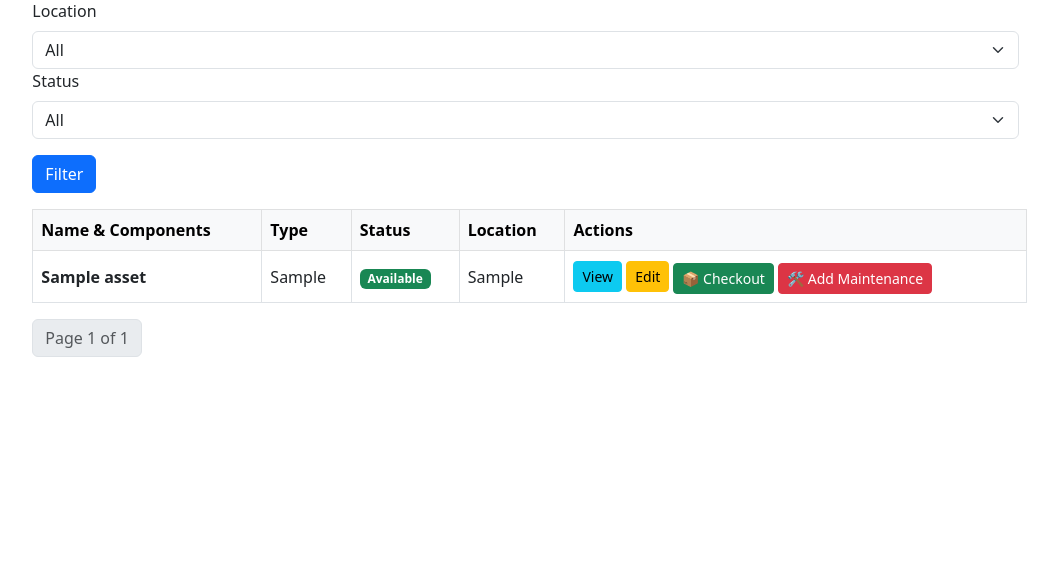
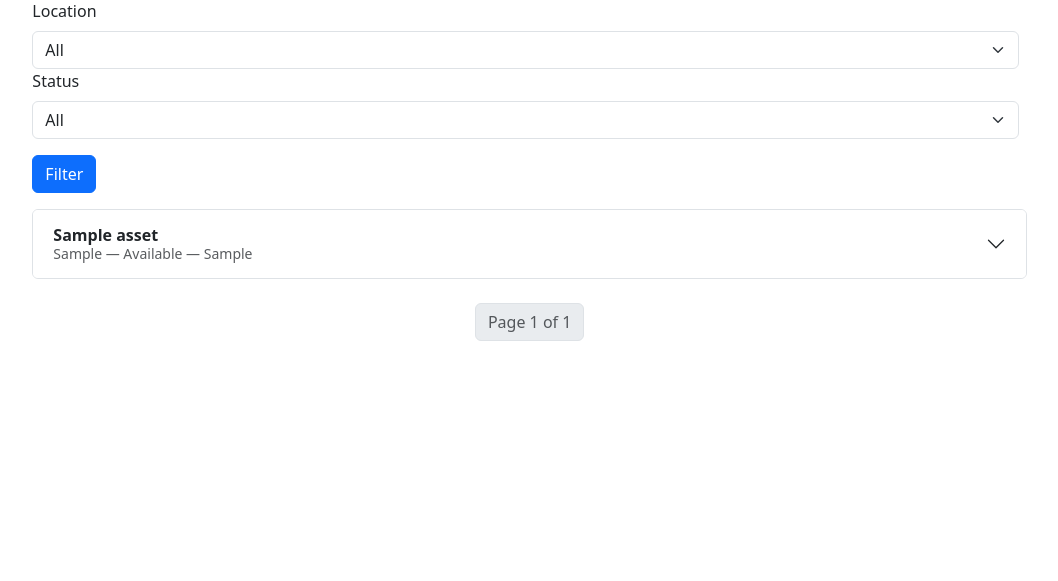
Before and after one commit to Nyakwar-Orera/mamal-inventory-system, a Flask app: page /assets/ in a window 1280 px wide. Shown: the part 127-708 px from the top of the page, without its empty margins (217-1275 px from the left). Run offline with Flask 3, Linux system fonts and the light colour scheme; a user stored in the database is signed in; tables that the repository leaves empty hold one stand-in row (values such as "Sample post").

Commit message:
Update view_assets.html

```diff
--- a/app/templates/assets/view_assets.html
+++ b/app/templates/assets/view_assets.html
@@ -21,80 +21,70 @@
     </form>
 
     <!-- Asset Table -->
-    <table class="table table-bordered table-hover align-middle">
-        <thead class="table-light">
-            <tr>
-                <th>Name & Components</th>
-                <th>Type</th>
-                <th>Status</th>
-                <th>Location</th>
-                <th>Actions</th>
-            </tr>
-        </thead>
-        <tbody>
+    <div class="accordion" id="assetAccordion">
         {% for asset in assets.items %}
-            <tr>
-                <td>
+        <div class="accordion-item mb-2">
+            <h2 class="accordion-header" id="heading{{ asset.id }}">
+                <button class="accordion-button {% if asset.asset_type != 'desktop' %}collapsed{% endif %}" type="button" data-bs-toggle="collapse" data-bs-target="#collapse{{ asset.id }}" aria-expanded="{% if asset.asset_type == 'desktop' %}true{% else %}false{% endif %}" aria-controls="collapse{{ asset.id }}">
+                    <div class="d-flex flex-column">
                         <strong>{{ asset.name }}</strong>
+                        <small class="text-muted">{{ asset.asset_type | title }} — {{ asset.status }} — {{ asset.location }}</small>
+                    </div>
+                </button>
+            </h2>
+            <div id="collapse{{ asset.id }}" class="accordion-collapse collapse {% if asset.asset_type == 'desktop' %}show{% endif %}" aria-labelledby="heading{{ asset.id }}" data-bs-parent="#assetAccordion">
+                <div class="accordion-body">
+
                     {% if asset.asset_type == 'desktop' %}
-                        <div class="ms-3 mt-2 small text-muted">
-                            <div><strong>Serial:</strong> {{ asset.serial_number }}</div>
-                            <div><strong>Monitor Serial:</strong> {{ asset.monitor_serial or 'N/A' }}</div>
-                            <div><strong>Keyboard Serial:</strong> {{ asset.keyboard_serial or 'N/A' }}</div>
-                            <div><strong>Mouse Serial:</strong> {{ asset.mouse_serial or 'N/A' }}</div>
-                            <div><strong>CPU Serial:</strong> {{ asset.cpu_serial or 'N/A' }}</div>
-                            <div><strong>Condition:</strong> {{ asset.condition or 'N/A' }}</div>
-                            <div><strong>Notes:</strong> {{ asset.notes or 'None' }}</div>
-                        </div>
+                    <ul class="list-group list-group-flush">
+                        <li class="list-group-item"><strong>Monitor Serial:</strong> {{ asset.monitor_serial or 'N/A' }}</li>
+                        <li class="list-group-item"><strong>Keyboard Serial:</strong> {{ asset.keyboard_serial or 'N/A' }}</li>
+                        <li class="list-group-item"><strong>Mouse Serial:</strong> {{ asset.mouse_serial or 'N/A' }}</li>
+                        <li class="list-group-item"><strong>CPU Serial:</strong> {{ asset.cpu_serial or 'N/A' }}</li>
+                        <li class="list-group-item"><strong>Main Serial:</strong> {{ asset.serial_number }}</li>
+                        <li class="list-group-item"><strong>Condition:</strong> {{ asset.condition or 'N/A' }}</li>
+                        <li class="list-group-item"><strong>Notes:</strong> {{ asset.notes or 'None' }}</li>
+                    </ul>
+                    {% else %}
+                    <p class="text-muted">Type: {{ asset.asset_type | title }}<br>Serial: {{ asset.serial_number }}</p>
                     {% endif %}
-                </td>
-                <td>{{ asset.asset_type }}</td>
-                <td>
-                    <span class="badge
-                        {% if asset.status == 'Available' %} bg-success
-                        {% elif asset.status == 'In-use' %} bg-primary
-                        {% elif asset.status == 'Maintenance' %} bg-warning text-dark
-                        {% elif asset.status == 'Out of Service' %} bg-danger
-                        {% endif %}
-                    ">
-                        {{ asset.status }}
-                    </span>
-                </td>
-                <td>{{ asset.location }}</td>
-                <td>
+
+                    <div class="mt-3">
                         <a href="{{ url_for('assets.asset_details', asset_id=asset.id) }}" class="btn btn-info btn-sm">View</a>
                         <a href="{{ url_for('assets.edit_asset', asset_id=asset.id) }}" class="btn btn-warning btn-sm">Edit</a>
 
                         {% if asset.status == 'Available' %}
-                        <a href="{{ url_for('checkout.checkout_asset', asset_id=asset.id) }}" class="btn btn-success btn-sm mt-1" title="Check Out">
-                            📦 Checkout
-                        </a>
+                            <a href="{{ url_for('checkout.checkout_asset', asset_id=asset.id) }}" class="btn btn-success btn-sm mt-1">📦 Checkout</a>
                         {% endif %}
 
-                    {% if asset.status != 'Maintenance' and asset.status != 'Out of Service' %}
-                        <a href="{{ url_for('maintenance.add_maintenance', asset_id=asset.id) }}" class="btn btn-danger btn-sm mt-1" title="Add Maintenance">
-                            🛠️ Add Maintenance
-                        </a>
+                        {% if asset.status not in ['Maintenance', 'Out of Service'] %}
+                            <a href="{{ url_for('maintenance.add_maintenance', asset_id=asset.id) }}" class="btn btn-danger btn-sm mt-1">🛠️ Maintenance</a>
                         {% else %}
                             <span class="badge bg-secondary mt-1">Under Maintenance</span>
                         {% endif %}
-                </td>
-            </tr>
+                    </div>
+
+                </div>
+            </div>
+        </div>
         {% else %}
-            <tr><td colspan="5" class="text-center">No assets found.</td></tr>
+        <p class="text-center mt-3">No assets found.</p>
         {% endfor %}
-        </tbody>
-    </table>
+    </div>
 
     <!-- Pagination -->
-    <nav>
-        <ul class="pagination">
+    <nav class="mt-4">
+        <ul class="pagination justify-content-center">
             {% if assets.has_prev %}
-                <li class="page-item"><a class="page-link" href="{{ url_for('assets.view_assets', page=assets.prev_num) }}">Previous</a></li>
+                <li class="page-item">
+                    <a class="page-link" href="{{ url_for('assets.view_assets', page=assets.prev_num) }}">Previous</a>
+                </li>
             {% endif %}
             <li class="page-item disabled"><span class="page-link">Page {{ assets.page }} of {{ assets.pages }}</span></li>
             {% if assets.has_next %}
-                <li class="page-item"><a class="page-link" href="{{ url_for('assets.view_assets', page=assets.next_num) }}">Next</a></li>
+                <li class="page-item">
+                    <a class="page-link" href="{{ url_for('assets.view_assets', page=assets.next_num) }}">Next</a>
+                </li>
             {% endif %}
         </ul>
     </nav>
```
Lines whose indentation alone changed are shown as unchanged.
